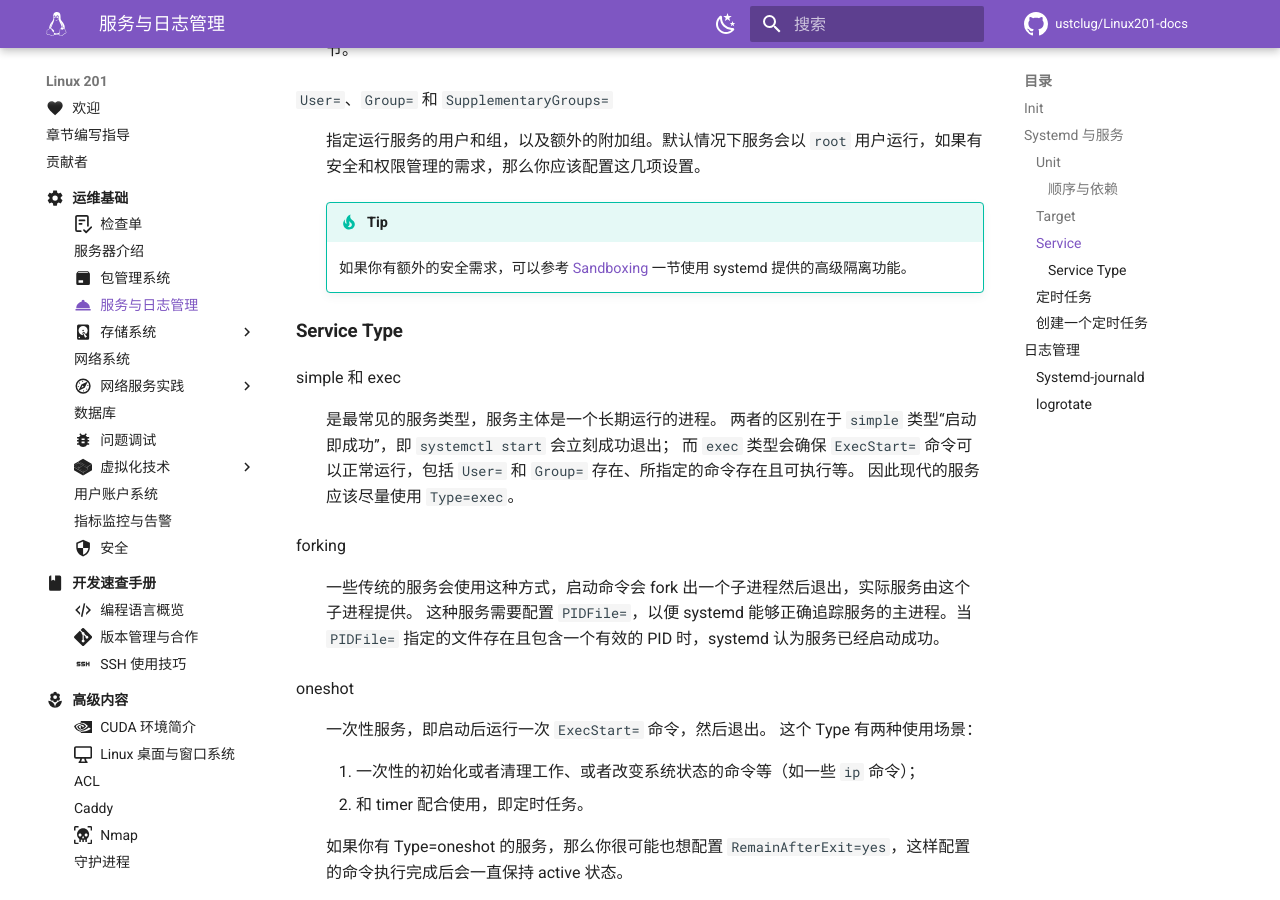
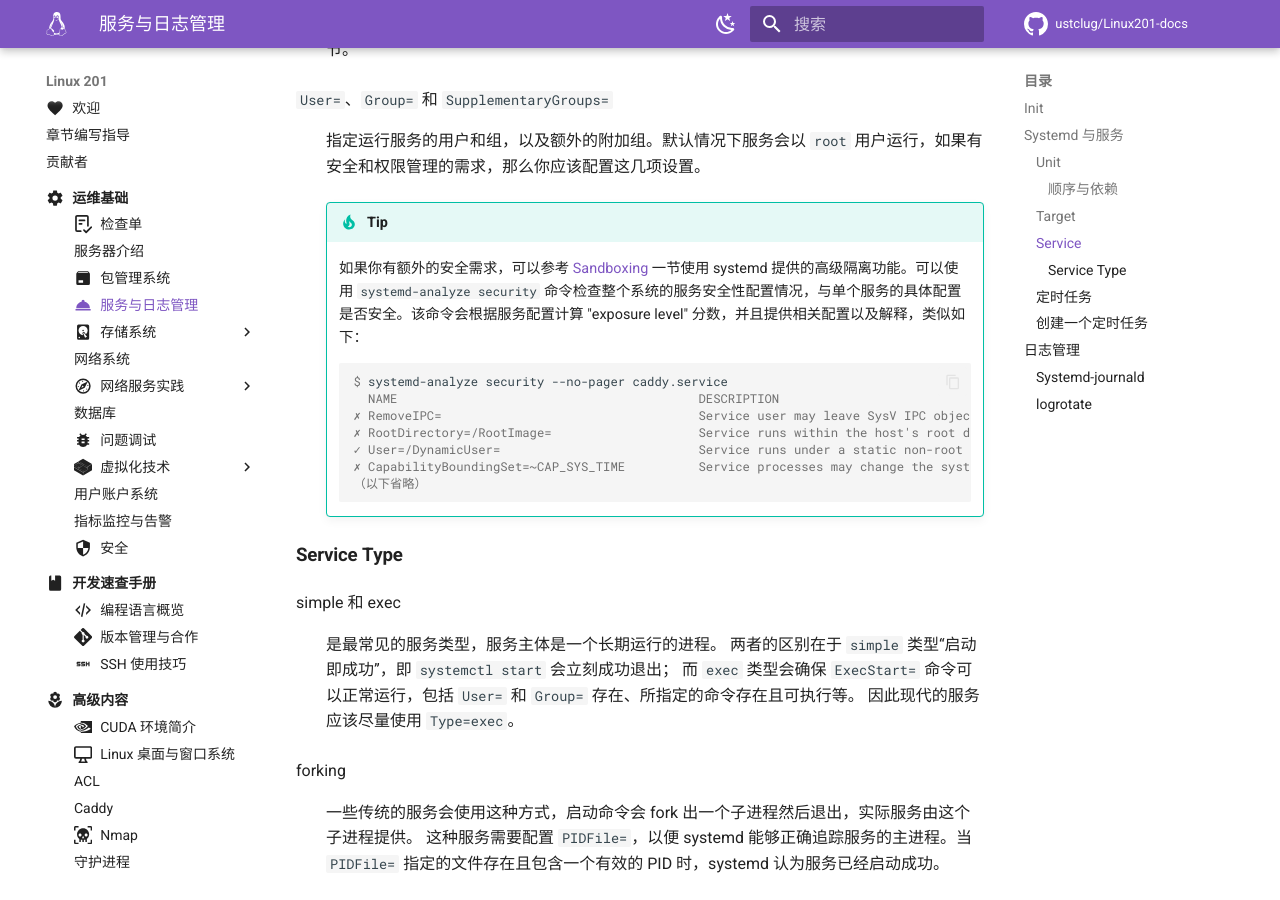
Before and after one commit to ustclug/Linux201-docs, an MkDocs documentation site: the page built from docs/ops/service.md, in a window 1280 px wide and 900 px high, scrolled down 4853 px. Built offline with MkDocs 1.6.1 and Material for MkDocs 9.7.7, drawn with Linux system fonts in a browser that asks for light colours; comment, search, counter and statistics services are not loaded.

Commit message:
ops/{security,service}: Usage about systemd-analyze security

````diff
--- a/docs/ops/service.md
+++ b/docs/ops/service.md
@@ -160,7 +160,17 @@ Service 也就是我们最常见的服务，它的配置文件中有一个 `[Ser
 
     !!! tip
 
-        如果你有额外的安全需求，可以参考 [Sandboxing][systemd.exec.5#Sandboxing] 一节使用 systemd 提供的高级隔离功能。
+        如果你有额外的安全需求，可以参考 [Sandboxing][systemd.exec.5#Sandboxing] 一节使用 systemd 提供的高级隔离功能。可以使用 `systemd-analyze security` 命令检查整个系统的服务安全性配置情况，与单个服务的具体配置是否安全。该命令会根据服务配置计算 "exposure level" 分数，并且提供相关配置以及解释，类似如下：
+
+        ```console
+        $ systemd-analyze security --no-pager caddy.service
+          NAME                                         DESCRIPTION                                  EXPOSURE
+        ✗ RemoveIPC=                                   Service user may leave SysV IPC objects aro…      0.1
+        ✗ RootDirectory=/RootImage=                    Service runs within the host's root directo…      0.1
+        ✓ User=/DynamicUser=                           Service runs under a static non-root user i…
+        ✗ CapabilityBoundingSet=~CAP_SYS_TIME          Service processes may change the system clo…      0.2
+        （以下省略）
+        ```
 
 #### Service Type {#service-type}
 
````
Also changed, not shown: docs/ops/security.md (+1 -2 lines).
